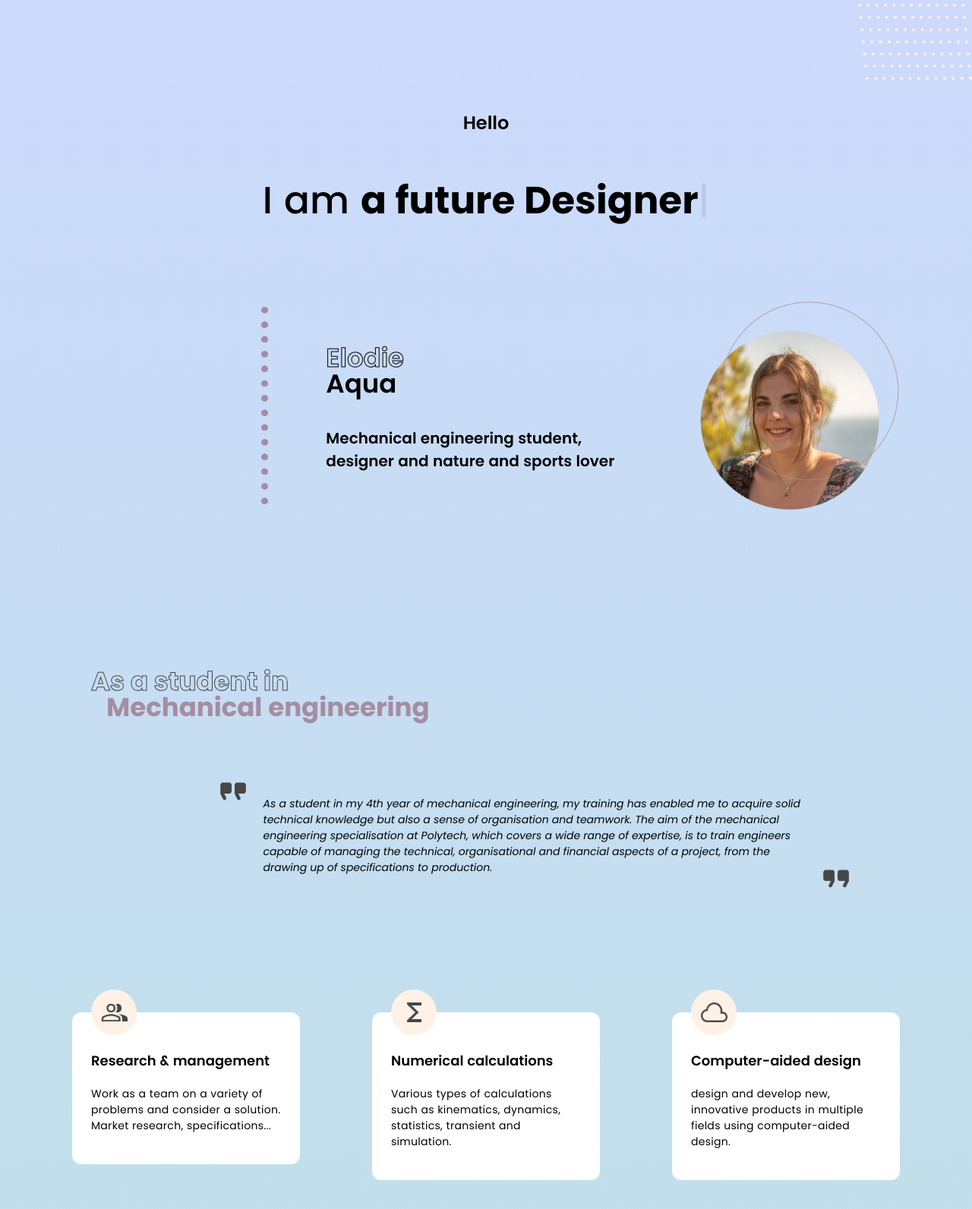
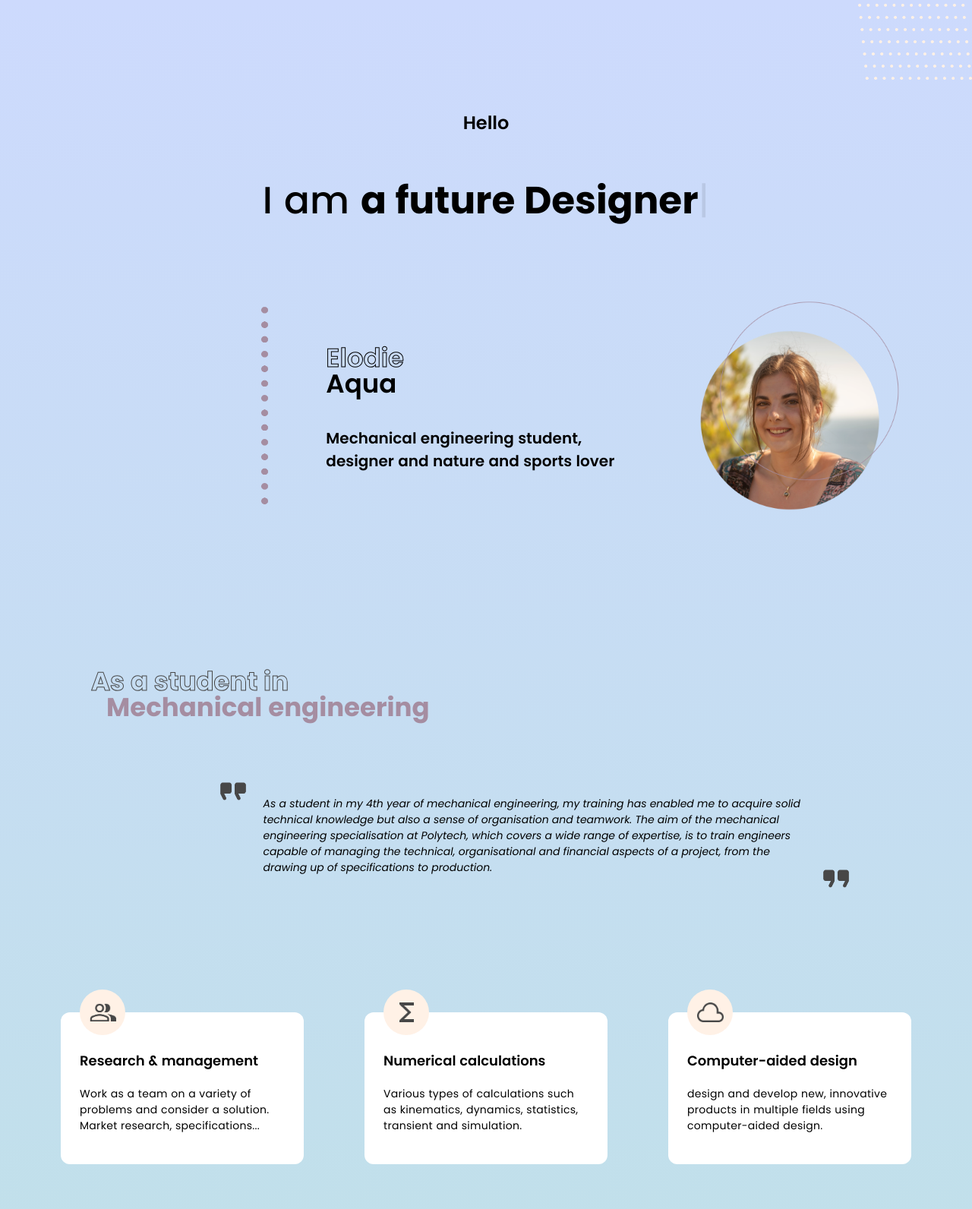
Before and after one commit to elodieEau/elodieEau.github.io, a React (Create React App) app: page / in a window 1280 px wide. Shown: the top 1592 px of the page at 76% size. Built offline with nearby package versions, Linux system fonts and the light colour scheme.

Commit message:
width skillbox

```diff
--- a/src/styles/Components.css
+++ b/src/styles/Components.css
@@ -44,7 +44,7 @@
 }
 
 .skillBox{
-    width: 300px;
+    width: 320px;
     background-color: white;
     border-radius: 12px;
     padding-top: 50px;
```
